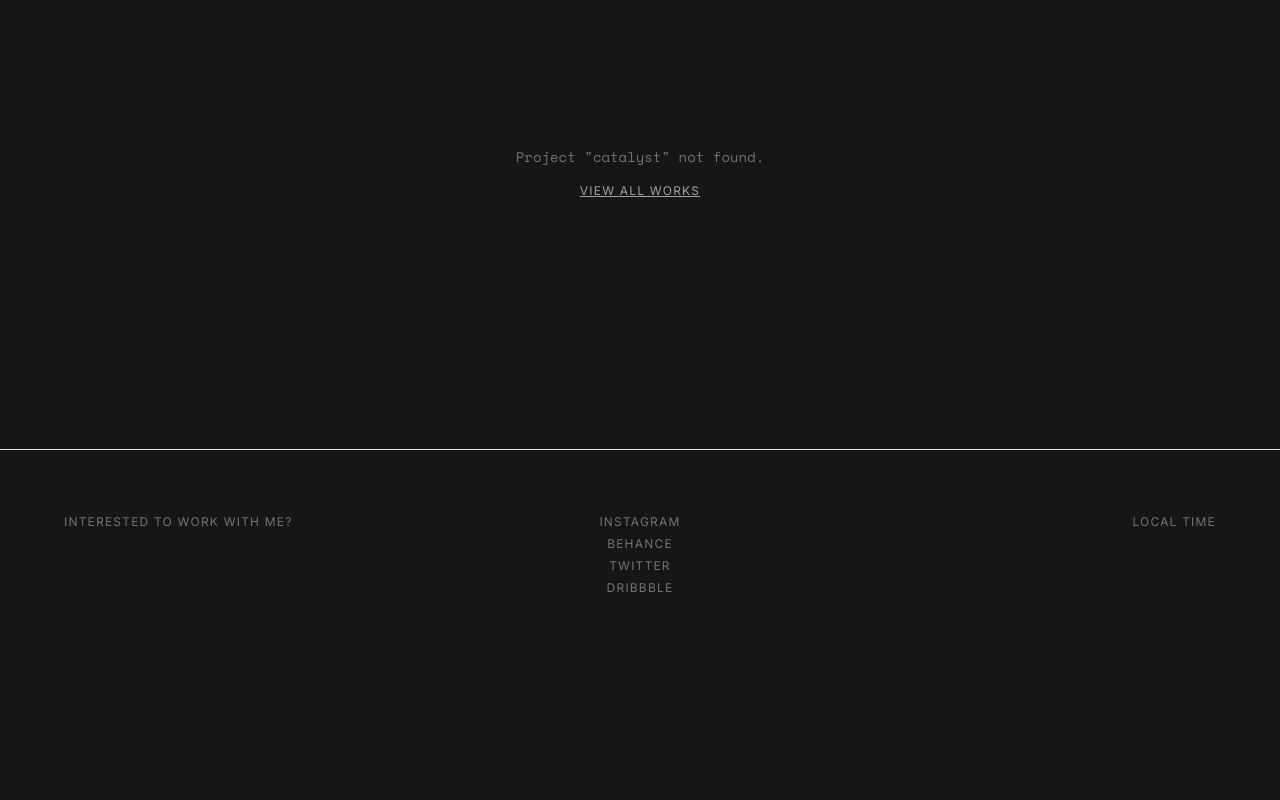
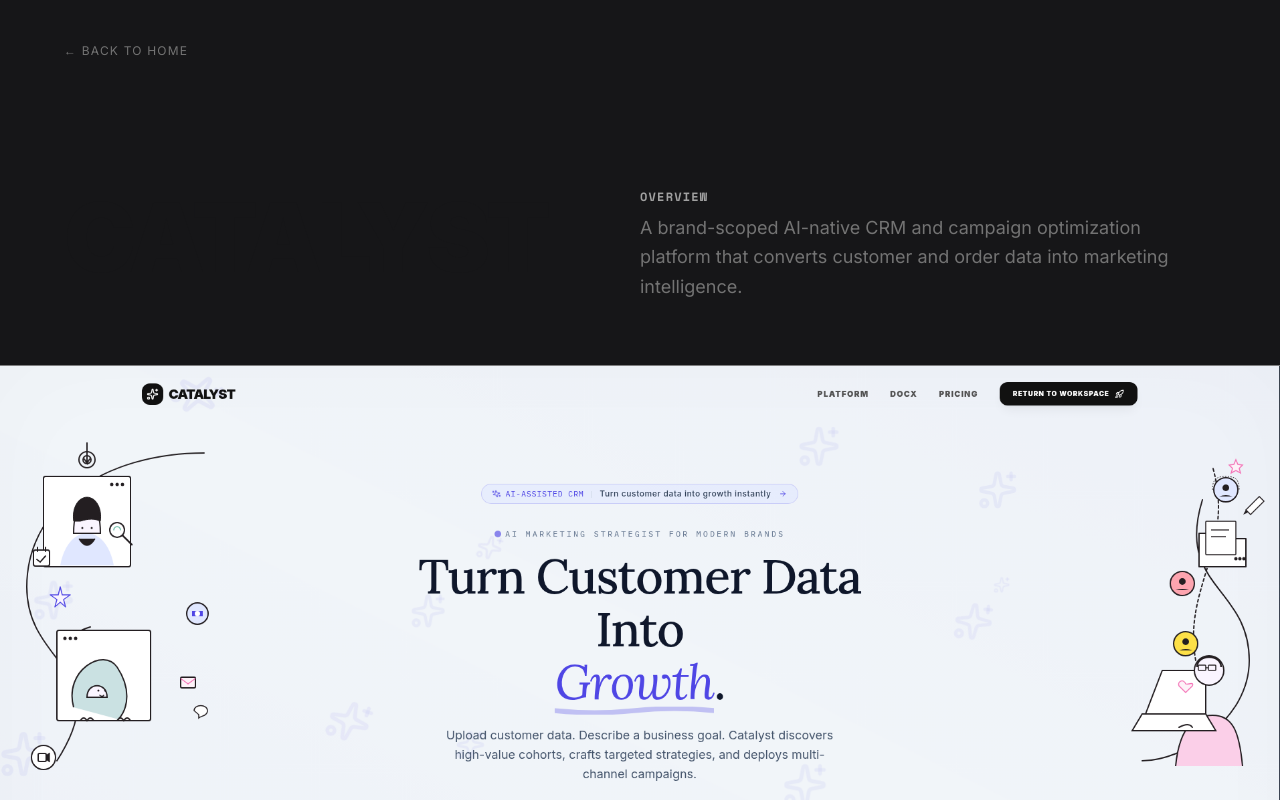
Before and after one commit to AyShakya/Portfolio-AyushShakya, a React (Vite) app: page /works/catalyst in a window 1280 px wide. Before the commit this address had no page. Shown: the part 140-940 px from the top of the page. Before the commit the page ends 800 px from the top, so only its background shows below. Built offline with nearby package versions, Linux system fonts and the light colour scheme.

Commit message:
feat(ui): implement dynamic project image grid and scale down project nav buttons

```diff
--- a/src/pages/Works.jsx
+++ b/src/pages/Works.jsx
@@ -101,6 +101,132 @@
     const nextWork = works[(currentIdx + 1) % works.length];
     const prevWork = works[(currentIdx - 1 + works.length) % works.length];
 
+    const renderImagesGrid = () => {
+      const images = work.images || [];
+      if (images.length === 0) {
+        return (
+          <div className="p-8 md:p-[5vw] w-full flex items-stretch">
+            <ImagePlaceholder
+              description={work.placeholder}
+              className="w-full h-full !min-h-[300px] !rounded-none transition-transform duration-300 group-hover:scale-[1.04]"
+            />
+          </div>
+        );
+      }
+
+      const count = Math.min(images.length, 6);
+      const visibleImages = images.slice(0, count);
+
+      if (count === 1) {
+        return (
+          <div className="group w-full overflow-hidden flex items-stretch">
+            <img
+              src={visibleImages[0]}
+              alt={`${work.title} - 1`}
+              className="w-full h-auto object-cover transition-transform duration-300 group-hover:scale-[1.01]"
+            />
+          </div>
+        );
+      }
+
+      if (count === 2) {
+        return (
+          <div className="grid grid-cols-1 lg:grid-cols-2 gap-0 items-stretch">
+            <div className="group border-b lg:border-b-0 lg:border-r border-neutral-200/50 dark:border-neutral-900 flex items-stretch">
+              <img src={visibleImages[0]} alt={`${work.title} - 1`} className="w-full h-auto object-cover transition-transform duration-300 group-hover:scale-[1.02]" />
+            </div>
+            <div className="group flex items-stretch">
+              <img src={visibleImages[1]} alt={`${work.title} - 2`} className="w-full h-auto object-cover transition-transform duration-300 group-hover:scale-[1.02]" />
+            </div>
+          </div>
+        );
+      }
+
+      if (count === 3) {
+        return (
+          <div className="flex flex-col gap-0 w-full items-stretch">
+            <div className="group border-b border-neutral-200/50 dark:border-neutral-900 flex items-stretch">
+              <img src={visibleImages[0]} alt={`${work.title} - 1`} className="w-full h-auto object-cover transition-transform duration-300 group-hover:scale-[1.01]" />
+            </div>
+            <div className="grid grid-cols-1 lg:grid-cols-2 gap-0 items-stretch">
+              <div className="group border-b lg:border-b-0 lg:border-r border-neutral-200/50 dark:border-neutral-900 flex items-stretch">
+                <img src={visibleImages[1]} alt={`${work.title} - 2`} className="w-full h-auto object-cover transition-transform duration-300 group-hover:scale-[1.02]" />
+              </div>
+              <div className="group flex items-stretch">
+                <img src={visibleImages[2]} alt={`${work.title} - 3`} className="w-full h-auto object-cover transition-transform duration-300 group-hover:scale-[1.02]" />
+              </div>
+            </div>
+          </div>
+        );
+      }
+
+      if (count === 4) {
+        return (
+          <div className="grid grid-cols-1 lg:grid-cols-2 gap-0 items-stretch">
+            <div className="group border-b lg:border-r border-neutral-200/50 dark:border-neutral-900 flex items-stretch">
+              <img src={visibleImages[0]} alt={`${work.title} - 1`} className="w-full h-auto object-cover transition-transform duration-300 group-hover:scale-[1.02]" />
+            </div>
+            <div className="group border-b border-neutral-200/50 dark:border-neutral-900 flex items-stretch">
+              <img src={visibleImages[1]} alt={`${work.title} - 2`} className="w-full h-auto object-cover transition-transform duration-300 group-hover:scale-[1.02]" />
+            </div>
+            <div className="group border-b lg:border-b-0 lg:border-r border-neutral-200/50 dark:border-neutral-900 flex items-stretch">
+              <img src={visibleImages[2]} alt={`${work.title} - 3`} className="w-full h-auto object-cover transition-transform duration-300 group-hover:scale-[1.02]" />
+            </div>
+            <div className="group flex items-stretch">
+              <img src={visibleImages[3]} alt={`${work.title} - 4`} className="w-full h-auto object-cover transition-transform duration-300 group-hover:scale-[1.02]" />
+            </div>
+          </div>
+        );
+      }
+
+      if (count === 5) {
+        return (
+          <div className="flex flex-col gap-0 w-full items-stretch">
+            <div className="grid grid-cols-1 lg:grid-cols-2 gap-0 items-stretch border-b border-neutral-200/50 dark:border-neutral-900">
+              <div className="group border-b lg:border-b-0 lg:border-r border-neutral-200/50 dark:border-neutral-900 flex items-stretch">
+                <img src={visibleImages[0]} alt={`${work.title} - 1`} className="w-full h-auto object-cover transition-transform duration-300 group-hover:scale-[1.02]" />
+              </div>
+              <div className="group flex items-stretch">
+                <img src={visibleImages[1]} alt={`${work.title} - 2`} className="w-full h-auto object-cover transition-transform duration-300 group-hover:scale-[1.02]" />
+              </div>
+            </div>
+            <div className="grid grid-cols-1 lg:grid-cols-3 gap-0 items-stretch">
+              <div className="group border-b lg:border-b-0 lg:border-r border-neutral-200/50 dark:border-neutral-900 flex items-stretch">
+                <img src={visibleImages[2]} alt={`${work.title} - 3`} className="w-full h-auto object-cover transition-transform duration-300 group-hover:scale-[1.02]" />
+              </div>
+              <div className="group border-b lg:border-b-0 lg:border-r border-neutral-200/50 dark:border-neutral-900 flex items-stretch">
+                <img src={visibleImages[3]} alt={`${work.title} - 4`} className="w-full h-auto object-cover transition-transform duration-300 group-hover:scale-[1.02]" />
+              </div>
+              <div className="group flex items-stretch">
+                <img src={visibleImages[4]} alt={`${work.title} - 5`} className="w-full h-auto object-cover transition-transform duration-300 group-hover:scale-[1.02]" />
+              </div>
+            </div>
+          </div>
+        );
+      }
+
+      return (
+        <div className="grid grid-cols-1 lg:grid-cols-2 gap-0 items-stretch">
+          {visibleImages.map((img, i) => {
+            const isLeft = i % 2 === 0;
+            const isLastRow = i >= 4;
+            return (
+              <div
+                key={i}
+                className={`group flex items-stretch ${
+                  !isLastRow ? 'border-b border-neutral-200/50 dark:border-neutral-900' : 'border-b lg:border-b-0 border-neutral-200/50 dark:border-neutral-900'
+                } ${
+                  isLeft ? 'lg:border-r border-neutral-200/50 dark:border-neutral-900' : ''
+                }`}
+              >
+                <img src={img} alt={`${work.title} - ${i + 1}`} className="w-full h-auto object-cover transition-transform duration-300 group-hover:scale-[1.02]" />
+              </div>
+            );
+          })}
+        </div>
+      );
+    };
+
     return (
       <motion.div
         variants={containerVariants}
@@ -135,50 +261,7 @@
 
         {/* Mockups Grid / Full Width Image */}
         <motion.section variants={childVariants} className="w-full border-b border-neutral-200/50 dark:border-neutral-900 overflow-hidden">
-          {!work.image2 && work.image ? (
-            <div className="group w-full overflow-hidden flex items-stretch">
-              <img
-                src={work.image}
-                alt={work.title}
-                className="w-full h-auto object-cover transition-transform duration-300 group-hover:scale-[1.01]"
-              />
-            </div>
-          ) : (
-            <div className="grid grid-cols-1 lg:grid-cols-2 gap-0 items-stretch">
-              <div className="group border-b lg:border-b-0 lg:border-r border-neutral-200/50 dark:border-neutral-900 flex items-stretch">
-                {work.image ? (
-                  <img
-                    src={work.image}
-                    alt={work.title}
-                    className="w-full h-auto object-cover transition-transform duration-300 group-hover:scale-[1.02]"
-                  />
-                ) : (
-                  <div className="p-8 md:p-[5vw] w-full">
-                    <ImagePlaceholder
-                      description={`${work.placeholder} (Primary Perspective)`}
-                      className="w-full h-full !min-h-[300px] !rounded-none transition-transform duration-300 group-hover:scale-[1.04]"
-                    />
-                  </div>
-                )}
-              </div>
-              <div className="group flex items-stretch">
-                {work.image2 ? (
-                  <img
-                    src={work.image2}
-                    alt={`${work.title} Detail`}
-                    className="w-full h-auto object-cover transition-transform duration-300 group-hover:scale-[1.02]"
-                  />
-                ) : (
-                  <div className="p-8 md:p-[5vw] w-full">
-                    <ImagePlaceholder
-                      description={`Detail closeup shot representing the ${work.title} project framework details.`}
-                      className="w-full h-full !min-h-[300px] !rounded-none transition-transform duration-300 group-hover:scale-[1.04]"
-                    />
-                  </div>
-                )}
-              </div>
-            </div>
-          )}
+          {renderImagesGrid()}
         </motion.section>
 
         {/* Metadata Details */}
@@ -218,7 +301,7 @@
         <motion.div variants={childVariants} className="flex justify-between items-center p-8 md:p-[5vw]">
           <Link
             to={`/works/${prevWork.id}`}
-            className="text-lg md:text-xl font-bold tracking-widest text-[#161618] dark:text-[#eaeaea] hover:opacity-80 transition-opacity uppercase"
+            className="text-xs md:text-sm font-semibold tracking-wider text-neutral-450 dark:text-neutral-400 hover:text-[#161618] dark:hover:text-[#eaeaea] transition-colors uppercase"
           >
             <motion.span whileHover={{ y: -2 }} className="inline-block transition-transform">
               &larr; PREV
@@ -226,7 +309,7 @@
           </Link>
           <Link
             to={`/works/${nextWork.id}`}
-            className="text-lg md:text-xl font-bold tracking-widest text-[#161618] dark:text-[#eaeaea] hover:opacity-80 transition-opacity uppercase"
+            className="text-xs md:text-sm font-semibold tracking-wider text-neutral-450 dark:text-neutral-400 hover:text-[#161618] dark:hover:text-[#eaeaea] transition-colors uppercase"
           >
             <motion.span whileHover={{ y: -2 }} className="inline-block transition-transform">
               NEXT &rarr;
--- a/src/utils/contentLoader.js
+++ b/src/utils/contentLoader.js
@@ -33,8 +33,19 @@
 export function loadPortfolioData() {
   // Eager load all markdown files under src/content
   const bioModules = import.meta.glob('../content/bio.md', { query: '?raw', eager: true });
-  const worksModules = import.meta.glob('../content/works/*.md', { query: '?raw', eager: true });
-  const archiveModules = import.meta.glob('../content/archive/*.md', { query: '?raw', eager: true });
+  const worksModules = import.meta.glob('../content/works/**/*.md', { query: '?raw', eager: true });
+  const archiveModules = import.meta.glob('../content/archive/**/*.md', { query: '?raw', eager: true });
+
+  // Eager load all images under src/content
+  const imageModules = import.meta.glob('../content/**/*.{png,jpg,jpeg,webp,gif}', { eager: true, import: 'default' });
+
+  const getProjectImages = (mdPath) => {
+    const folderPath = mdPath.substring(0, mdPath.lastIndexOf('/') + 1);
+    return Object.keys(imageModules)
+      .filter(imgPath => imgPath.startsWith(folderPath))
+      .sort()
+      .map(imgPath => imageModules[imgPath]);
+  };
 
   // 1. Parse Bio Data
   let bio = {
@@ -83,6 +94,7 @@
   const works = Object.keys(worksModules).map(path => {
     const rawText = worksModules[path].default;
     const { metadata, content } = parseMarkdown(rawText);
+    const projectImages = getProjectImages(path);
 
     return {
       id: metadata.id || path.split('/').pop().replace('.md', ''),
@@ -94,7 +106,8 @@
       services: metadata.services ? metadata.services.split('\\n').map(s => s.trim()) : [],
       about: metadata.about || '',
       placeholder: metadata.placeholder || '',
-      image: metadata.image || '',
+      images: projectImages,
+      image: projectImages[0] || '',
       content: content
     };
   });
@@ -117,13 +130,16 @@
   const archive = Object.keys(archiveModules).map(path => {
     const rawText = archiveModules[path].default;
     const { metadata, content } = parseMarkdown(rawText);
+    const projectImages = getProjectImages(path);
 
     return {
+      id: metadata.id || path.split('/').pop().replace('.md', ''),
       title: metadata.title || '',
       category: metadata.category || '',
       year: metadata.year || '',
       placeholder: metadata.placeholder || '',
-      image: metadata.image || '',
+      images: projectImages,
+      image: projectImages[0] || '',
       content: content
     };
   });
```
